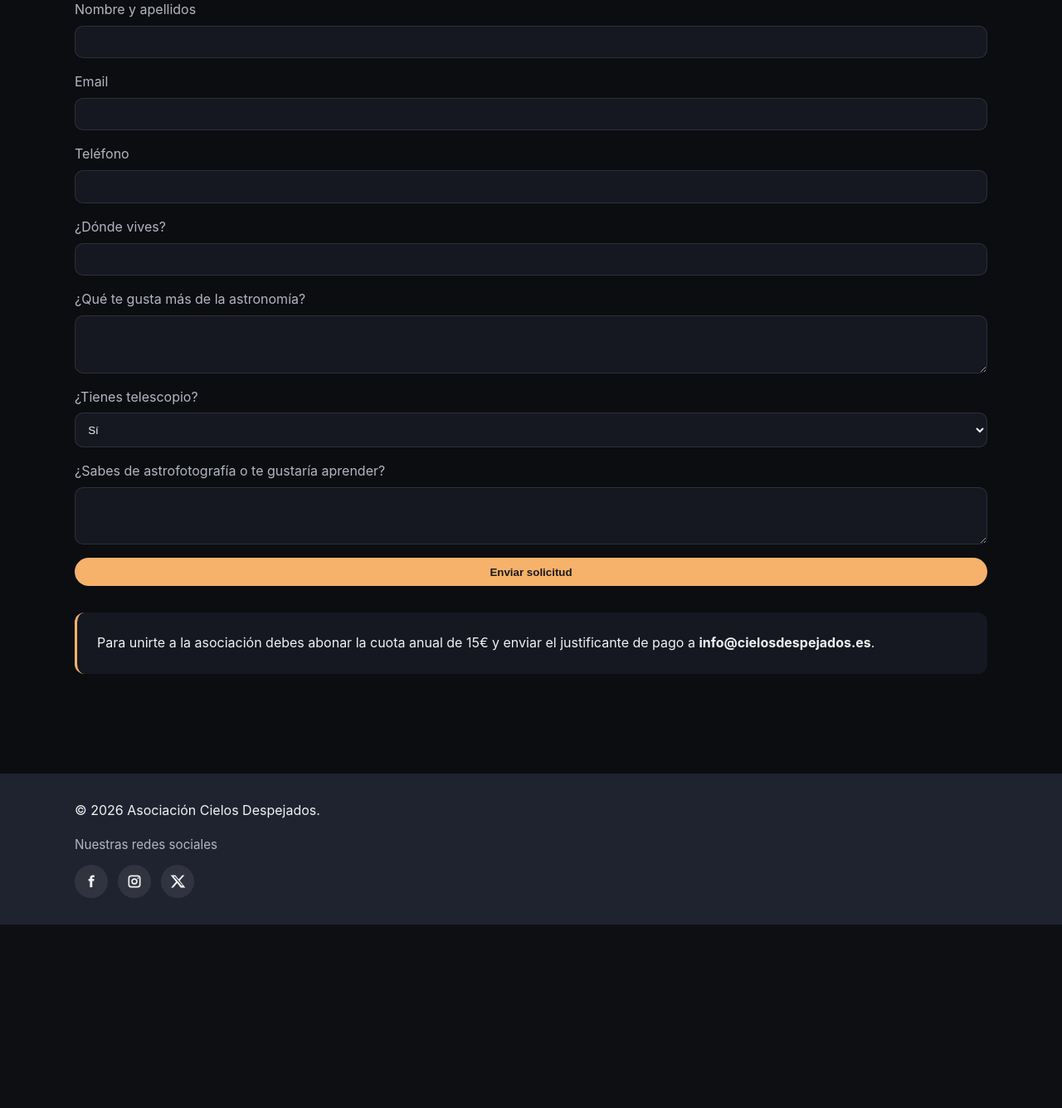
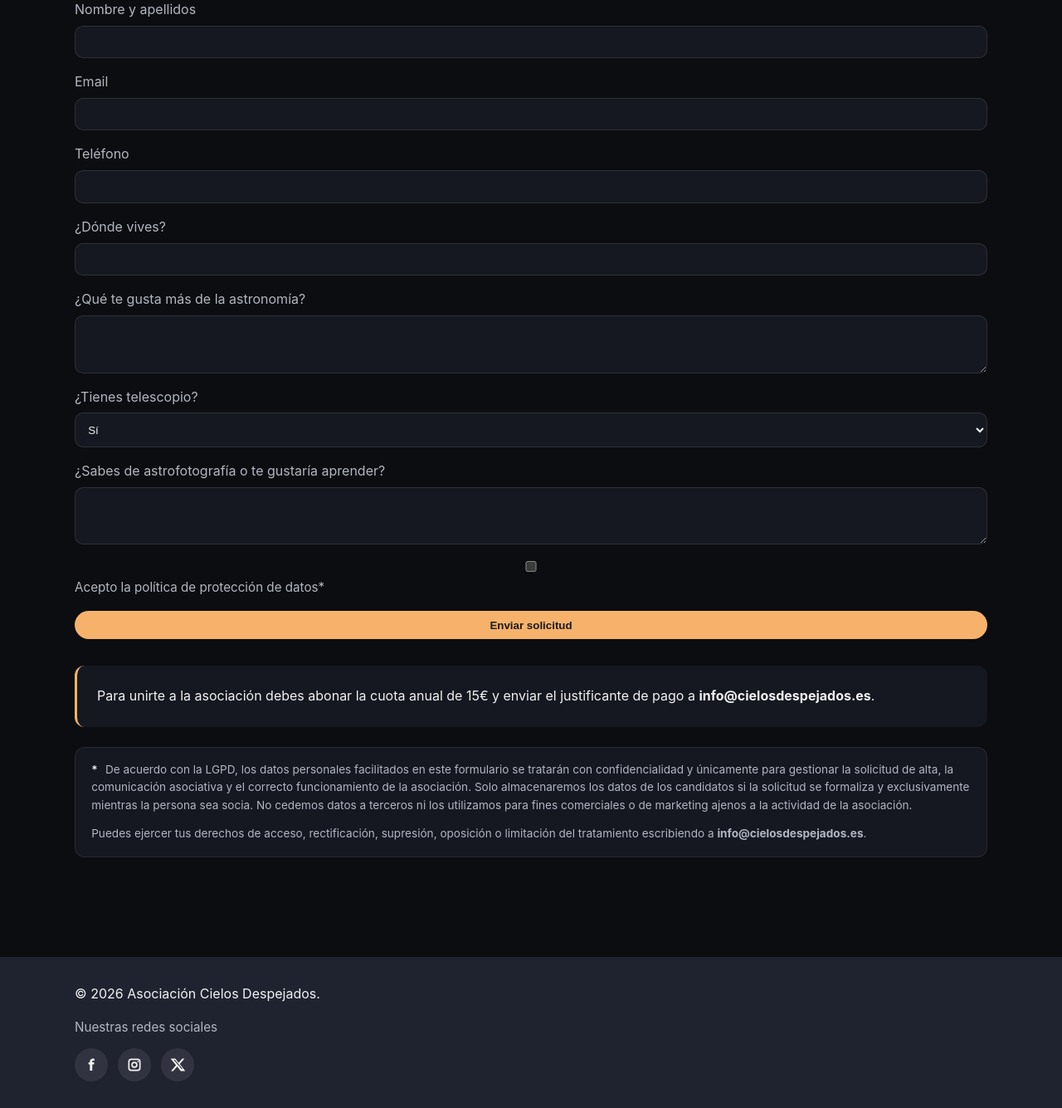
Before and after one commit to GonzalezFJR/CDweb, a FastAPI app: page /asociate in a window 1280 px wide. Shown: the part 225-1560 px from the top of the page at 83% size. Before the commit the page ends 1339 px from the top, so only its background shows below. Run offline with FastAPI, Linux system fonts and the light colour scheme; parts of the project's set-up code (start-up, migrations or seed data) failed here and were passed over.

Commit message:
Add data protection consent on associate page

```diff
--- a/app/static/css/styles.css
+++ b/app/static/css/styles.css
@@ -395,6 +395,44 @@ img {
   display: grid;
   gap: 0.4rem;
   color: var(--muted);
+}
+
+.form-consent {
+  display: flex;
+  align-items: flex-start;
+  gap: 0.6rem;
+  color: var(--muted);
+  font-size: 0.95rem;
+}
+
+.form-consent input {
+  margin-top: 0.25rem;
+}
+
+.policy-box {
+  margin-top: 1.5rem;
+  padding: 1rem 1.2rem;
+  background: var(--surface);
+  border: 1px solid rgba(255, 255, 255, 0.08);
+  border-radius: 12px;
+  color: var(--muted);
+  font-size: 0.85rem;
+  max-height: 180px;
+  overflow-y: auto;
+}
+
+.policy-box p {
+  margin-bottom: 0.75rem;
+}
+
+.policy-box p:last-child {
+  margin-bottom: 0;
+}
+
+.policy-box__marker {
+  font-weight: 600;
+  color: var(--text);
+  margin-right: 0.35rem;
 }
 
 .rich-editor {
--- a/app/templates/associate.html
+++ b/app/templates/associate.html
@@ -32,6 +32,10 @@
     <label>¿Sabes de astrofotografía o te gustaría aprender?
       <textarea name="astro_experience" rows="3" required></textarea>
     </label>
+    <label class="form-consent">
+      <input type="checkbox" name="data_policy" required />
+      <span>Acepto la política de protección de datos*</span>
+    </label>
     <button class="button" type="submit">Enviar solicitud</button>
   </form>
   <div class="info-card">
@@ -40,5 +44,20 @@
       pago a <strong>{{ contact_email }}</strong>.
     </p>
   </div>
+  <div class="policy-box">
+    <p>
+      <span class="policy-box__marker">*</span>
+      De acuerdo con la LGPD, los datos personales facilitados en este formulario se tratarán con
+      confidencialidad y únicamente para gestionar la solicitud de alta, la comunicación asociativa
+      y el correcto funcionamiento de la asociación. Solo almacenaremos los datos de los candidatos
+      si la solicitud se formaliza y exclusivamente mientras la persona sea socia. No cedemos datos
+      a terceros ni los utilizamos para fines comerciales o de marketing ajenos a la actividad de la
+      asociación.
+    </p>
+    <p>
+      Puedes ejercer tus derechos de acceso, rectificación, supresión, oposición o limitación del
+      tratamiento escribiendo a <strong>{{ contact_email }}</strong>.
+    </p>
+  </div>
 </section>
 {% endblock %}
```
